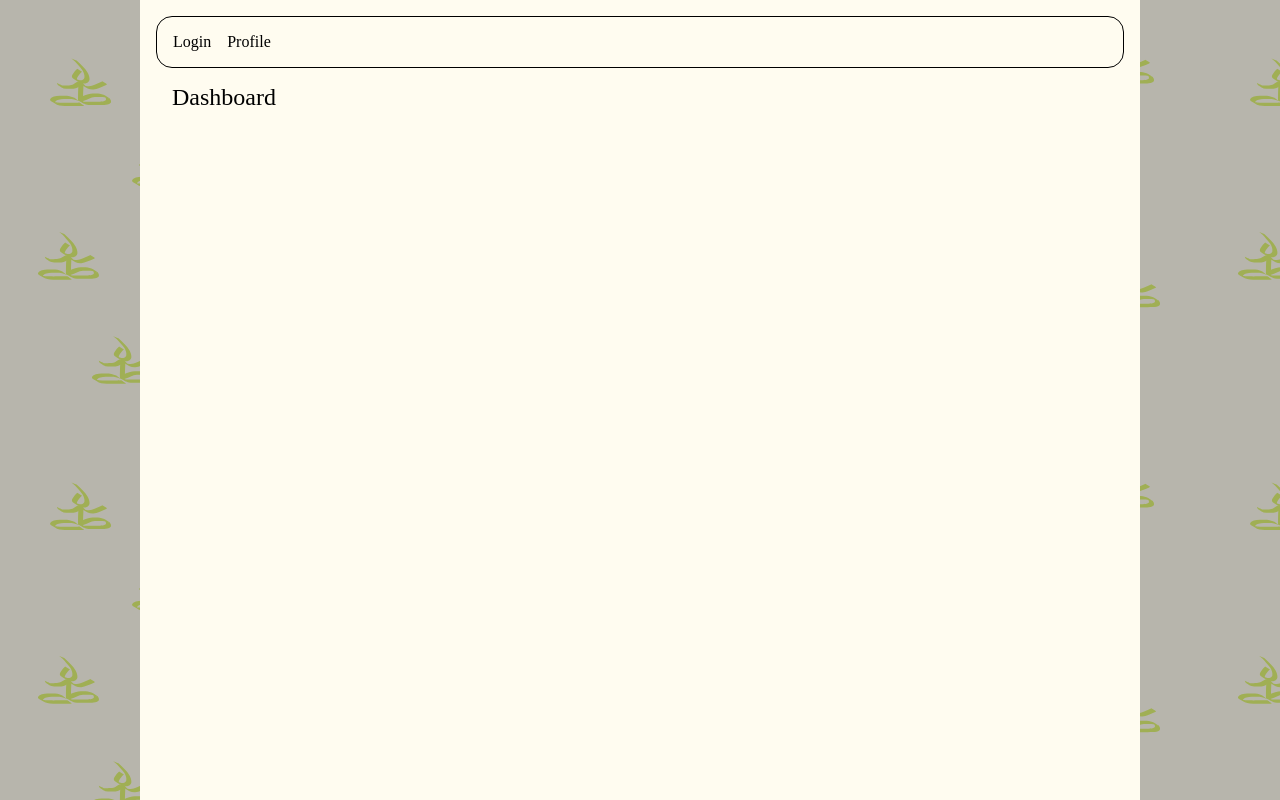
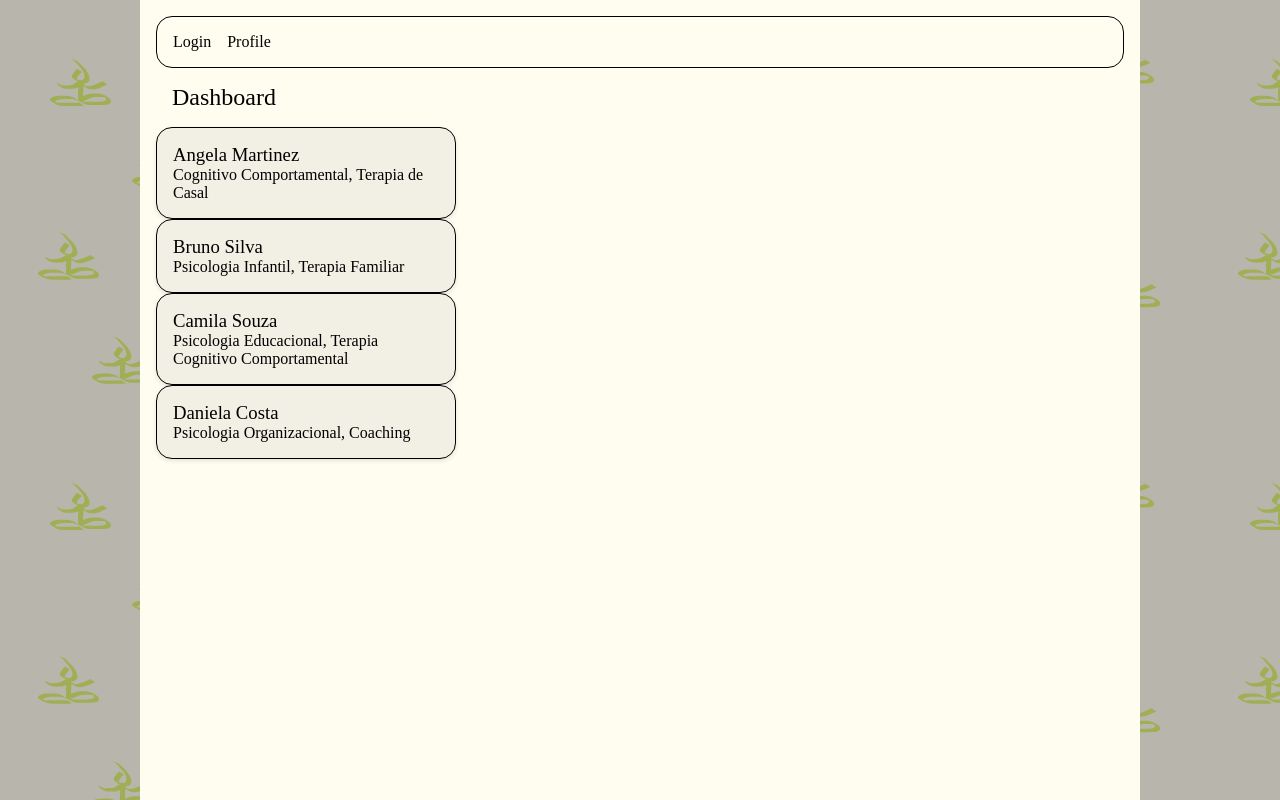
Before and after one commit to LuccaPCS/MindCare, a React (Vite) app: page /dashboard in a window 1280 px wide. Built offline with nearby package versions, Linux system fonts and the light colour scheme.

Commit message:
client dashboard 0.5

```diff
--- a/public/psychologists-list/psychologists.json
+++ b/public/psychologists-list/psychologists.json
@@ -1,21 +1,22 @@
 [
   {
+    "id": "angela1",
     "name": "Angela Martinez",
-    "especialidade": ["Cognitivo Comportamental", "Terapia de Casal"]
+    "specialty": ["Cognitivo Comportamental", "Terapia de Casal"]
   },
   {
+    "id": "bruno1",
     "name": "Bruno Silva",
-    "especialidade": ["Psicologia Infantil", "Terapia Familiar"]
+    "specialty": ["Psicologia Infantil", "Terapia Familiar"]
   },
   {
+    "id": "camila1",
     "name": "Camila Souza",
-    "especialidade": [
-      "Psicologia Educacional",
-      "Terapia Cognitivo Comportamental"
-    ]
+    "specialty": ["Psicologia Educacional", "Terapia Cognitivo Comportamental"]
   },
   {
+    "id": "daniel1",
     "name": "Daniela Costa",
-    "especialidade": ["Psicologia Organizacional", "Coaching"]
+    "specialty": ["Psicologia Organizacional", "Coaching"]
   }
 ]
--- a/src/App.jsx
+++ b/src/App.jsx
@@ -3,7 +3,7 @@
 import ChooseProfileSignup from "./pages/choose-profile-signup.jsx";
 import ClientSignupPage from "./pages/client-signup-page.jsx";
 import ProSignupPage from "./pages/pro-signup-page.jsx";
-import DashboardPage from "./pages/dashboard-page.jsx";
+import ClientDashboardPage from "./pages/client-dashboard-page.jsx";
 import ProfilePage from "./pages/profile-page.jsx";
 
 function isLoggedIn() {
@@ -36,7 +36,7 @@
             path="/dashboard"
             element={
               isLoggedIn() ? (
-                <DashboardPage />
+                <ClientDashboardPage />
               ) : (
                 <Navigate to="/login" replace />
               )
--- /dev/null
+++ b/src/features/Card/pro-cards.jsx
@@ -0,0 +1,58 @@
+import { useState, useEffect } from "react";
+import styles from "./card.module.css";
+
+let cachedPsychologists = null;
+
+async function loadPsychologists() {
+  if (cachedPsychologists) return cachedPsychologists;
+  const res = await fetch("/psychologists-list/psychologists.json");
+  if (!res.ok) throw new Error("Falha ao carregar dados dos psicólogos.");
+  cachedPsychologists = await res.json();
+  return cachedPsychologists;
+}
+
+export default function ProCards({ id }) {
+  const [psychologist, setPsychologist] = useState(null);
+  const [isLoading, setLoading] = useState(false);
+  const [error, setError] = useState(null);
+
+  useEffect(() => {
+    async function fetchPsychologist() {
+      setLoading(true);
+      setError(null);
+      try {
+        const data = await loadPsychologists();
+        const found = data.find((p) => p.id === id);
+        if (!found) throw new Error("Psicólogo não encontrado.");
+        setPsychologist(found);
+      } catch (error) {
+        setError(error.message);
+      } finally {
+        setLoading(false);
+      }
+    }
+    fetchPsychologist();
+  }, [id]);
+
+  if (error) {
+    return <div>Error: {error.message}</div>;
+  }
+
+  if (isLoading) {
+    return <div>Loading...</div>;
+  }
+
+  if (!psychologist) {
+    return null;
+  }
+  return (
+    <div className={styles.card}>
+      <h3 className={styles.title}>{psychologist.name}</h3>
+      <p className={styles.content}>
+        {Array.isArray(psychologist.specialty)
+          ? psychologist.specialty.join(", ")
+          : psychologist.specialty}
+      </p>
+    </div>
+  );
+}
--- a/src/pages/dashboard-page.jsx
+++ b/src/pages/client-dashboard-page.jsx
@@ -1,7 +1,8 @@
 import Navbar from "../features/Navbar/navbar.jsx";
 import { useState, useEffect } from "react";
+import ProCards from "../features/Card/pro-cards.jsx";
 
-export default function DashboardPage() {
+export default function ClientDashboardPage() {
   const [psychologists, setPsychologists] = useState([]);
   const [isLoading, setLoading] = useState(false);
   const [error, setError] = useState(null);
@@ -26,10 +27,23 @@
     fetchPsychologists();
   }, []);
 
+  if (error) {
+    return <div>Error: {error.message}</div>;
+  }
+
+  if (isLoading) {
+    return <div>Loading...</div>;
+  }
+
   return (
     <>
       <Navbar visibleLinks={["Login", "Profile"]} />
       <h2>Dashboard</h2>
+      <ul>
+        {psychologists.map((psychologist) => (
+          <ProCards key={psychologist.id} id={psychologist.id} />
+        ))}
+      </ul>
     </>
   );
 }
```
Also changed, not shown: src/features/Card/card.jsx (deleted, +0 -10 lines).
